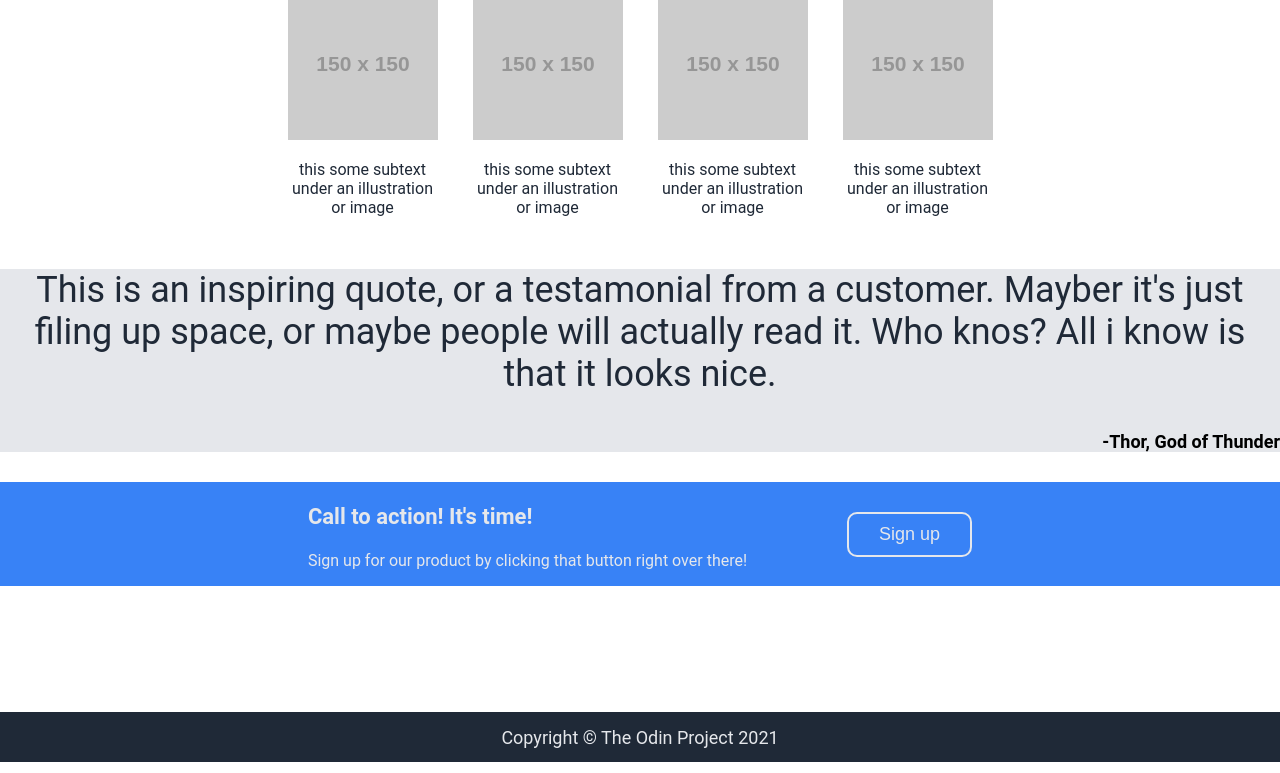
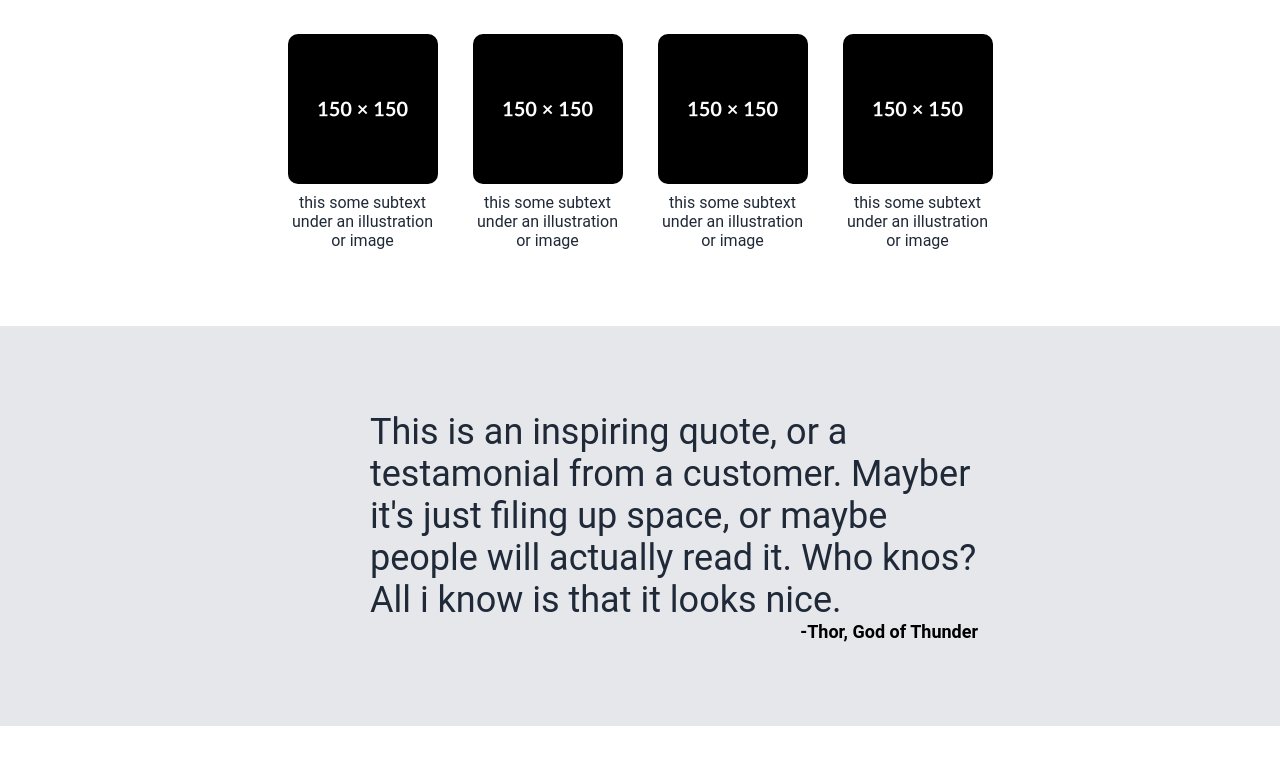
Before and after one commit to jodinotnice/TOP-LandingPage, a plain HTML site: page index.html in a window 1280 px wide. Shown: the part 560-1333 px from the top of the page. Drawn offline with Linux system fonts and the light colour scheme; placeholder pictures from the web are drawn by us.

Commit message:
Site fini visuellement, trouver un moyen de régler le centrage de la quote sans utiliser de padding

```diff
--- a/index.css
+++ b/index.css
@@ -65,6 +65,12 @@ body {
   color: #e5e7eb;
 }
 
+.header-link {
+  display: flex;
+  justify-content: space-between;
+  width: 450px;
+}
+
 .header-text p {
   text-wrap: wrap;
   width: 400px;
@@ -76,6 +82,9 @@ body {
 
 .content h2 {
   text-align: center;
+  font-size: 36px;
+  font-weight: bold;
+  color: #1f2937;
 }
 
 .cards-infos-flex,
@@ -83,40 +92,60 @@ body {
   display: flex;
   justify-content: center;
   gap: 35px;
-  margin-top: 30px;
+  margin-top: 50px;
+  margin-bottom: 60px;
 }
 
-.card-infos img {
-  /*border-radius: 15px;*/
+.images-content {
+  border-radius: 10px;
+  border-color: #3882f6;
 }
 .cards-info p {
   color: #1f2937;
   text-wrap: wrap;
   text-align: center;
   width: 150px;
+  margin-top: 5px;
 }
 
 .quote {
   background-color: #e5e7eb;
+  height: 250px;
+  display: flex;
+  flex-direction: column;
+  justify-content: center;
+  text-wrap: wrap;
+  padding: 75px 150px 75px 370px;
 }
 
 .quote-text {
   font-size: 36px;
   font-weight: italic;
   color: #1f2937;
-  text-align: center;
+  text-align: left;
+  margin: 0;
+  width: 82%;
 }
 
 .quote-author {
   font-size: 18px;
   font-weight: bold;
   text-align: right;
+  margin: 0;
+  width: 80%;
+}
+
+.cta {
+  display: flex;
+  justify-content: center;
 }
 
 .cta-section {
-  gap: 100px;
   background-color: #3882f6;
+  width: 800px;
   color: #e5e7eb;
+  border-radius: 5px;
+  padding: 10px;
 }
 
 .cta-section button {
@@ -146,4 +175,5 @@ body {
   display: flex;
   justify-content: center;
   align-items: center;
+  padding: 20px;
 }
--- a/index.html
+++ b/index.html
@@ -14,7 +14,7 @@
           <div class="header-link">
             <a>Header link one</a>
             <a>Header link two</a>
-            <a>Header link two</a>
+            <a>Header link three</a>
           </div>
         </div>
 
@@ -36,19 +36,19 @@
       <h2>Some random information.</h2>
       <div class="cards-infos-flex">
         <div class="cards-info">
-          <img src="https://placehold.co/150x150/000000/FFFFFF.png" />
+          <img class="images-content" src="./images/FFFFFF.png" />
           <p>this some subtext under an illustration or image</p>
         </div>
         <div class="cards-info">
-          <img src="https://placehold.co/150x150/000000/FFFFFF.png" />
+          <img class="images-content" src="./images/FFFFFF.png" />
           <p>this some subtext under an illustration or image</p>
         </div>
         <div class="cards-info">
-          <img src="https://placehold.co/150x150/000000/FFFFFF.png" />
+          <img class="images-content" src="./images/FFFFFF.png" />
           <p>this some subtext under an illustration or image</p>
         </div>
         <div class="cards-info">
-          <img src="https://placehold.co/150x150/000000/FFFFFF.png" />
+          <img class="images-content" src="./images/FFFFFF.png" />
           <p>this some subtext under an illustration or image</p>
         </div>
       </div>
@@ -62,6 +62,7 @@
         <p class="quote-author">-Thor, God of Thunder</p>
       </div>
 
+      <div class="cta">
         <div class="cta-section">
           <div>
             <p class="cta-title">Call to action! It's time!</p>
@@ -74,6 +75,7 @@
           </div>
         </div>
       </div>
+    </div>
 
     <div class="footer">Copyright &#169; The Odin Project 2021</div>
   </body>
```
Also changed, not shown: images/FFFFFF.png (added). Lines whose indentation alone changed are shown as unchanged.
